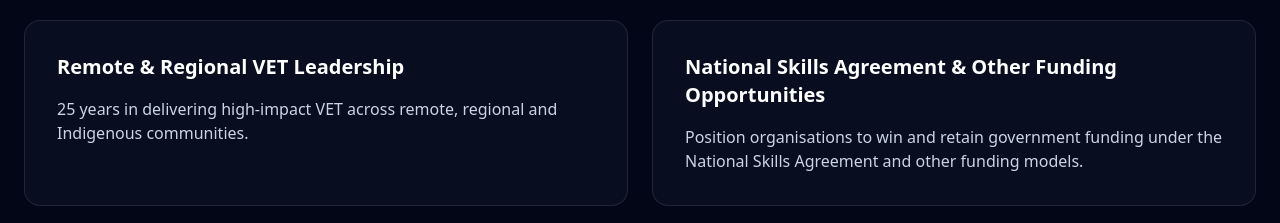
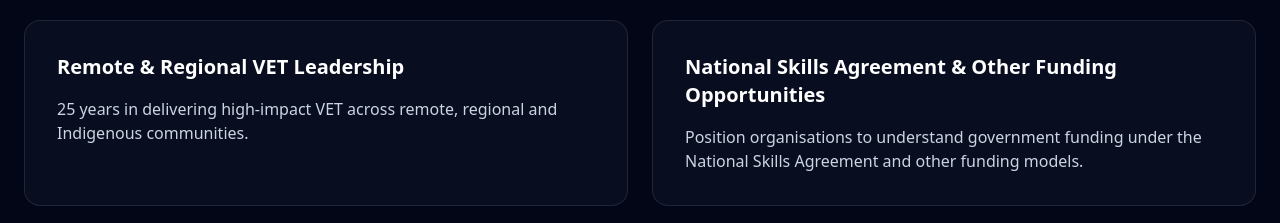
Before and after one commit to melanieorr-png/mikehamilton-site2, a React (Vite) app: page / in a window 1280 px wide. Shown: the part 1340-1563 px from the top of the page. Built offline with nearby package versions, Linux system fonts and the light colour scheme.

Commit message:
Update App.jsx

```diff
--- a/src/App.jsx
+++ b/src/App.jsx
@@ -18,7 +18,7 @@
     {
       title: "National Skills Agreement & Other Funding Opportunities",
       description:
-        "Position organisations to win and retain government funding under the National Skills Agreement and other funding models.",
+        "Position organisations to understand government funding under the National Skills Agreement and other funding models.",
     },
     {
       title: "Executive Advisory & Board Support",
```
